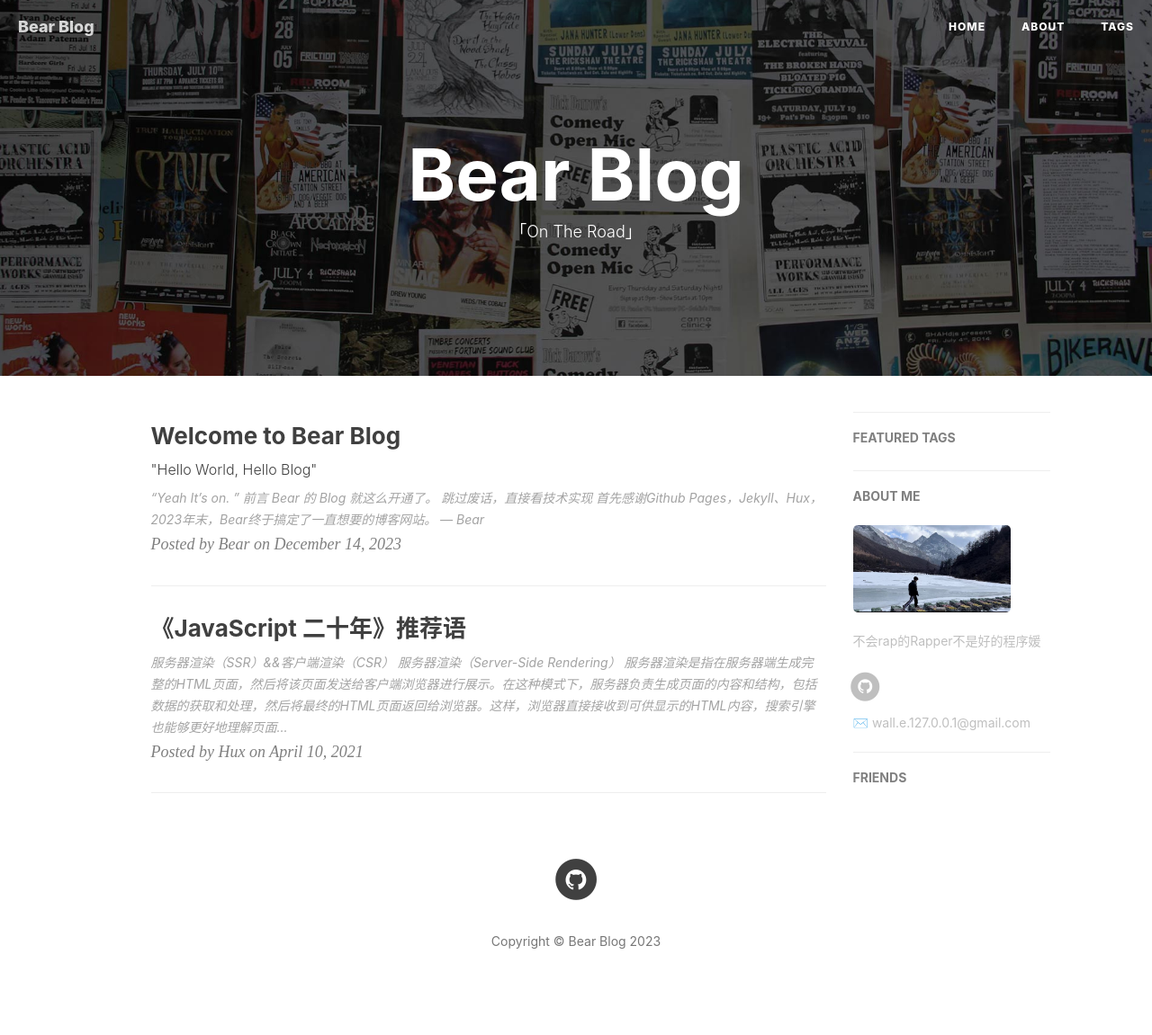
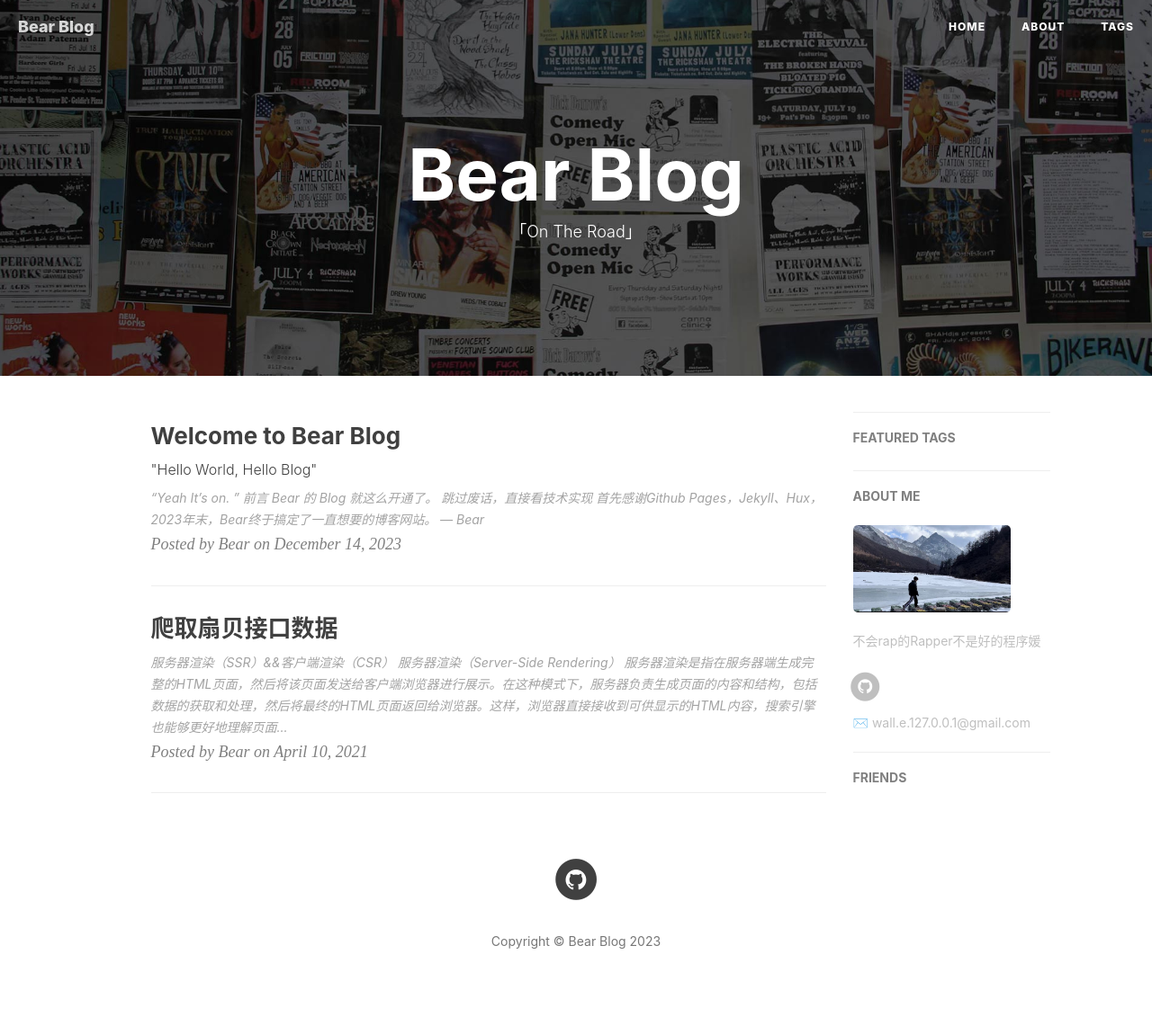
Before and after one commit to being-four/being-four.github.io, a Jekyll site: the page built from index.html, in a window 1280 px wide. Shown: the whole page at 90% size. Built offline with Jekyll 4.4.1, drawn with Linux system fonts in a browser that asks for light colours; nearby versions of some CDN libraries; the list of posts is cut into pages by our own code; comment, search, counter and statistics services are not loaded.

Commit message:
Update 2021-04-10-js-20yrs-preface.md

```diff
--- a/_posts/2021-04-10-js-20yrs-preface.md
+++ b/_posts/2021-04-10-js-20yrs-preface.md
@@ -1,7 +1,7 @@
 ---
 layout:       post
-title:        "《JavaScript 二十年》推荐语"
-author:       "Hux"
+title:        "爬取扇贝接口数据"
+author:       "Bear"
 header-style: text
 catalog:      true
 tags:
```
